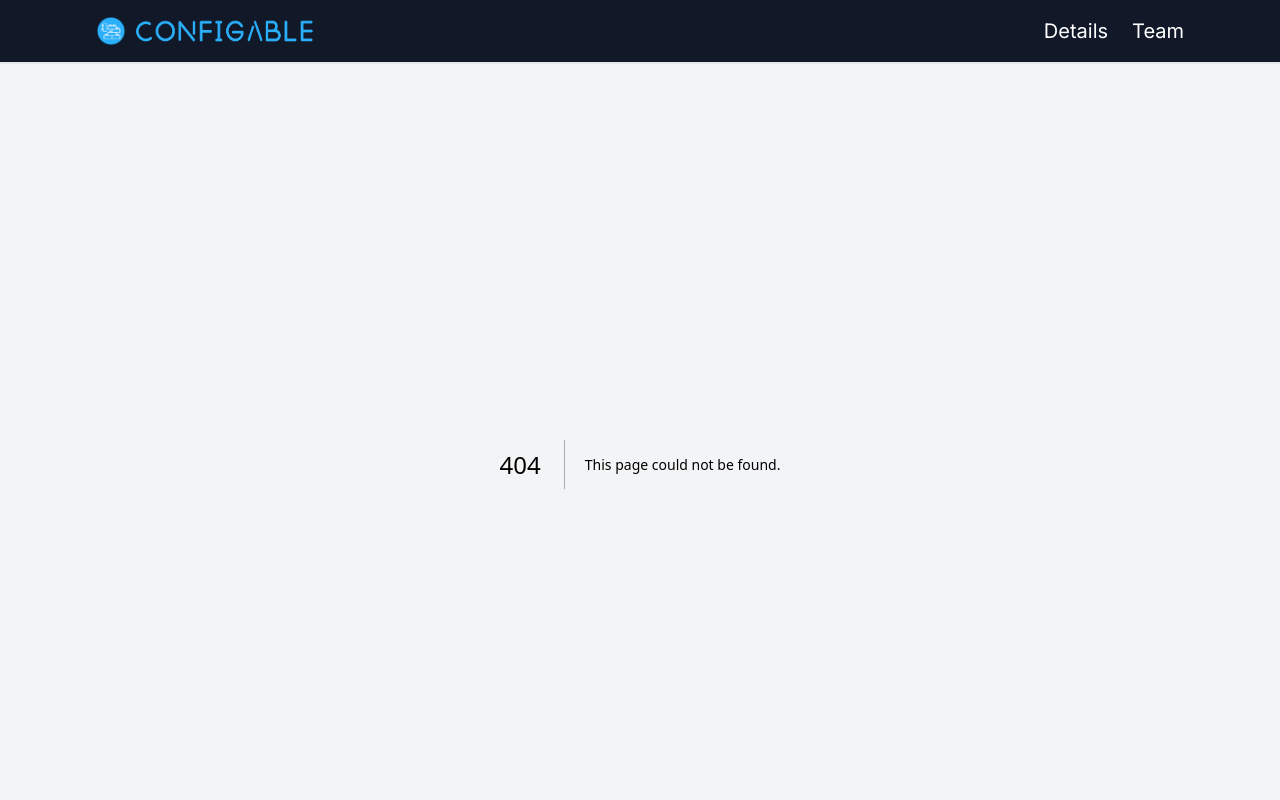
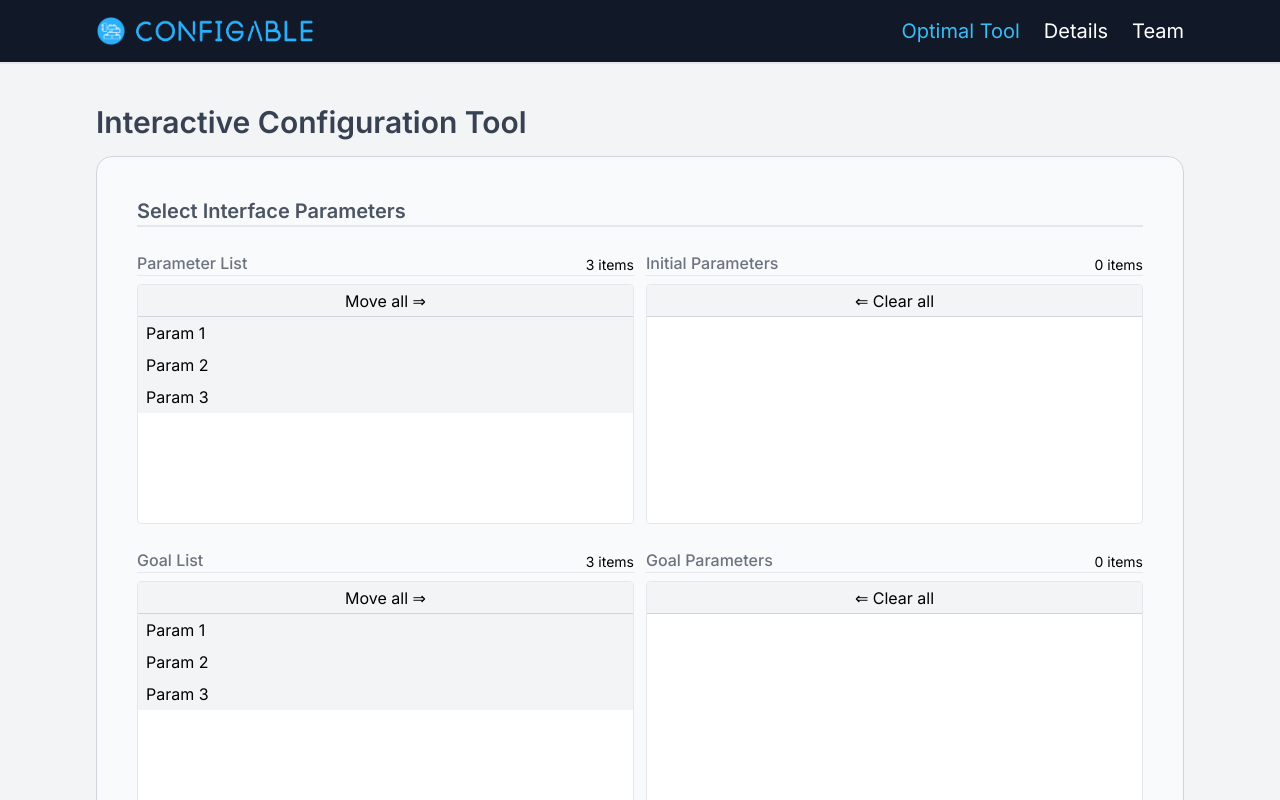
Before and after one commit to ehvenga/interactive.approach.to.backward.compatible.modular.system.configuration, a Next.js app in the folder frontend/: page /optimal-tool in a window 1280 px wide. Before the commit this address had no page. Shown: the top 800 px of the page. Built offline with nearby package versions, Linux system fonts and the light colour scheme.

Commit message:
optimal solution page + navbar activation

```diff
--- /dev/null
+++ b/frontend/app/optimal-tool/page.tsx
@@ -0,0 +1,166 @@
+'use client';
+
+import { useState, useEffect } from 'react';
+
+interface Parameter {
+  label: string;
+  name: string;
+}
+
+export default function OptimalTool() {
+  useEffect(() => {
+    handleFetchParameterList();
+  }, []);
+
+  const [toBeSelectedInitialParamList, setToBeSelectedInitialParamList] =
+    useState<Parameter[]>([]);
+  const [selectedInitialParameterList, setSelectedInitialParameterList] =
+    useState<Parameter[]>([]);
+
+  const handleFetchParameterList = () => {
+    setToBeSelectedInitialParamList([
+      { label: 'Param 1', name: 'Parameter 1' },
+      { label: 'Param 2', name: 'Parameter 2' },
+      { label: 'Param 3', name: 'Parameter 3' },
+    ]);
+  };
+
+  const handleMoveAllInitialParams = () => {
+    return;
+  };
+
+  const handleInputParamClicked = (param: Parameter) => {
+    return;
+  };
+
+  const handleClearAllInitialParams = () => {
+    return;
+  };
+
+  const handleSelectedInputParamClicked = (param: Parameter) => {
+    return;
+  };
+
+  return (
+    <main className='px-24 py-10'>
+      <h1 className='text-3xl font-semibold pb-4 text-gray-700'>
+        Interactive Configuration Tool
+      </h1>
+      <div className='border-gray-300 bg-gray-50 border rounded-2xl p-10'>
+        <h2 className='text-xl text-gray-600 font-semibold border-b-2'>
+          Select Interface Parameters
+        </h2>
+
+        <div className='flex gap-3 mt-6'>
+          <div className='w-1/2'>
+            <div className='flex justify-between border-b mb-2 items-end'>
+              <h3 className='font-medium text-gray-500'>Parameter List</h3>
+              <h4 className='text-sm'>
+                {toBeSelectedInitialParamList.length} items
+              </h4>
+            </div>
+            <div className='h-60 overflow-y-auto text-black rounded bg-white border-gray-200 border'>
+              <h3
+                onClick={handleMoveAllInitialParams}
+                className='bg-gray-100 border-b border-b-gray-300 hover:bg-gray-200 hover:font-medium hover:text-green-900 h-8 flex justify-center items-center cursor-pointer px-2'
+              >
+                Move all &rArr;
+              </h3>
+              {toBeSelectedInitialParamList.map((param, idx) => (
+                <div
+                  className='bg-gray-100 hover:bg-gray-50 hover:font-medium hover:text-green-700 h-8 flex items-center cursor-pointer px-2'
+                  key={idx}
+                  onClick={() => handleInputParamClicked(param)}
+                >
+                  {param.label}
+                </div>
+              ))}
+            </div>
+          </div>
+          <div className='w-1/2'>
+            <div className='flex justify-between border-b mb-2 items-end'>
+              <h3 className='font-medium text-gray-500'>Initial Parameters</h3>
+              <h4 className='text-sm'>
+                {selectedInitialParameterList.length} items
+              </h4>
+            </div>
+            <div className='h-60 overflow-y-auto text-black rounded bg-white border-gray-200 border'>
+              <h3
+                onClick={handleClearAllInitialParams}
+                className='bg-gray-100 border-b border-b-gray-300 hover:bg-gray-200 hover:font-medium hover:text-red-800 h-8 flex justify-center items-center cursor-pointer px-2'
+              >
+                &lArr; Clear all
+              </h3>
+              {selectedInitialParameterList.map((param, idx) => (
+                <div
+                  className='bg-gray-100 hover:bg-gray-50 hover:font-medium hover:text-red-500 h-8 flex items-center cursor-pointer px-2'
+                  key={idx}
+                  onClick={() => handleSelectedInputParamClicked(param)}
+                >
+                  {param.label}
+                </div>
+              ))}
+            </div>
+          </div>
+        </div>
+
+        <div className='flex gap-3 mt-6'>
+          <div className='w-1/2'>
+            <div className='flex justify-between border-b mb-2 items-end'>
+              <h3 className='font-medium text-gray-500'>Goal List</h3>
+              <h4 className='text-sm'>
+                {toBeSelectedInitialParamList.length} items
+              </h4>
+            </div>
+            <div className='h-60 overflow-y-auto text-black rounded bg-white border-gray-200 border'>
+              <h3
+                onClick={handleMoveAllInitialParams}
+                className='bg-gray-100 border-b border-b-gray-300 hover:bg-gray-200 hover:font-medium hover:text-green-900 h-8 flex justify-center items-center cursor-pointer px-2'
+              >
+                Move all &rArr;
+              </h3>
+              {toBeSelectedInitialParamList.map((param, idx) => (
+                <div
+                  className='bg-gray-100 hover:bg-gray-50 hover:font-medium hover:text-green-700 h-8 flex items-center cursor-pointer px-2'
+                  key={idx}
+                  onClick={() => handleInputParamClicked(param)}
+                >
+                  {param.label}
+                </div>
+              ))}
+            </div>
+          </div>
+          <div className='w-1/2'>
+            <div className='flex justify-between border-b mb-2 items-end'>
+              <h3 className='font-medium text-gray-500'>Goal Parameters</h3>
+              <h4 className='text-sm'>
+                {selectedInitialParameterList.length} items
+              </h4>
+            </div>
+            <div className='h-60 overflow-y-auto text-black rounded bg-white border-gray-200 border'>
+              <h3
+                onClick={handleClearAllInitialParams}
+                className='bg-gray-100 border-b border-b-gray-300 hover:bg-gray-200 hover:font-medium hover:text-red-800 h-8 flex justify-center items-center cursor-pointer px-2'
+              >
+                &lArr; Clear all
+              </h3>
+              {selectedInitialParameterList.map((param, idx) => (
+                <div
+                  className='bg-gray-100 hover:bg-gray-50 hover:font-medium hover:text-red-500 h-8 flex items=center cursor-pointer px-2'
+                  key={idx}
+                  onClick={() => handleSelectedInputParamClicked(param)}
+                >
+                  {param.label}
+                </div>
+              ))}
+            </div>
+          </div>
+        </div>
+
+        <button className='bg-sky-500 px-5 py-3 rounded-lg text-lg text-white mt-6 hover:bg-sky-400'>
+          Configure Systems
+        </button>
+      </div>
+    </main>
+  );
+}
--- a/frontend/components/navbar.tsx
+++ b/frontend/components/navbar.tsx
@@ -1,7 +1,14 @@
+'use client'; // This marks the component as a Client Component
+
+import { usePathname } from 'next/navigation';
 import Image from 'next/image';
 import Link from 'next/link';
 
 const Navbar = () => {
+  const pathname = usePathname(); // Hook for getting the current path
+
+  const isActive = (path: string) => pathname === path;
+
   return (
     <nav className='px-24 py-4 flex items-center justify-between gap-x-5 border-b-2 bg-gray-900'>
       <Link href='/' className='flex items-center gap-x-2'>
@@ -18,21 +25,28 @@
           alt='Picture of the author'
           className='-mt-[2px]'
         />
-        {/* <p className='text-white text-2xl font-semibold'>Configable</p> */}
       </Link>
       <ul className='flex gap-x-6 text-xl'>
-        {/* <li>
+        <li>
           <Link
-            href='/tool'
-            className='font-medium text-white cursor-pointer border-b border-transparent hover:border-b hover:border-white'
+            href='/optimal-tool'
+            className={`cursor-pointer border-b border-transparent ${
+              isActive('/optimal-tool')
+                ? 'text-sky-400 border-sky-400'
+                : 'text-white hover:text-sky-400'
+            }`}
           >
-            Tool
+            Optimal Tool
           </Link>
-        </li> */}
+        </li>
         <li>
           <Link
             href='/details'
-            className='text-white hover:text-sky-400 cursor-pointer border-b border-transparent'
+            className={`cursor-pointer border-b border-transparent ${
+              isActive('/details')
+                ? 'text-sky-400 border-sky-400'
+                : 'text-white hover:text-sky-400'
+            }`}
           >
             Details
           </Link>
@@ -40,7 +54,11 @@
         <li>
           <Link
             href='/team'
-            className='text-white hover:text-sky-400 cursor-pointer border-b border-transparent'
+            className={`cursor-pointer border-b border-transparent ${
+              isActive('/team')
+                ? 'text-sky-400 border-sky-400'
+                : 'text-white hover:text-sky-400'
+            }`}
           >
             Team
           </Link>
```
